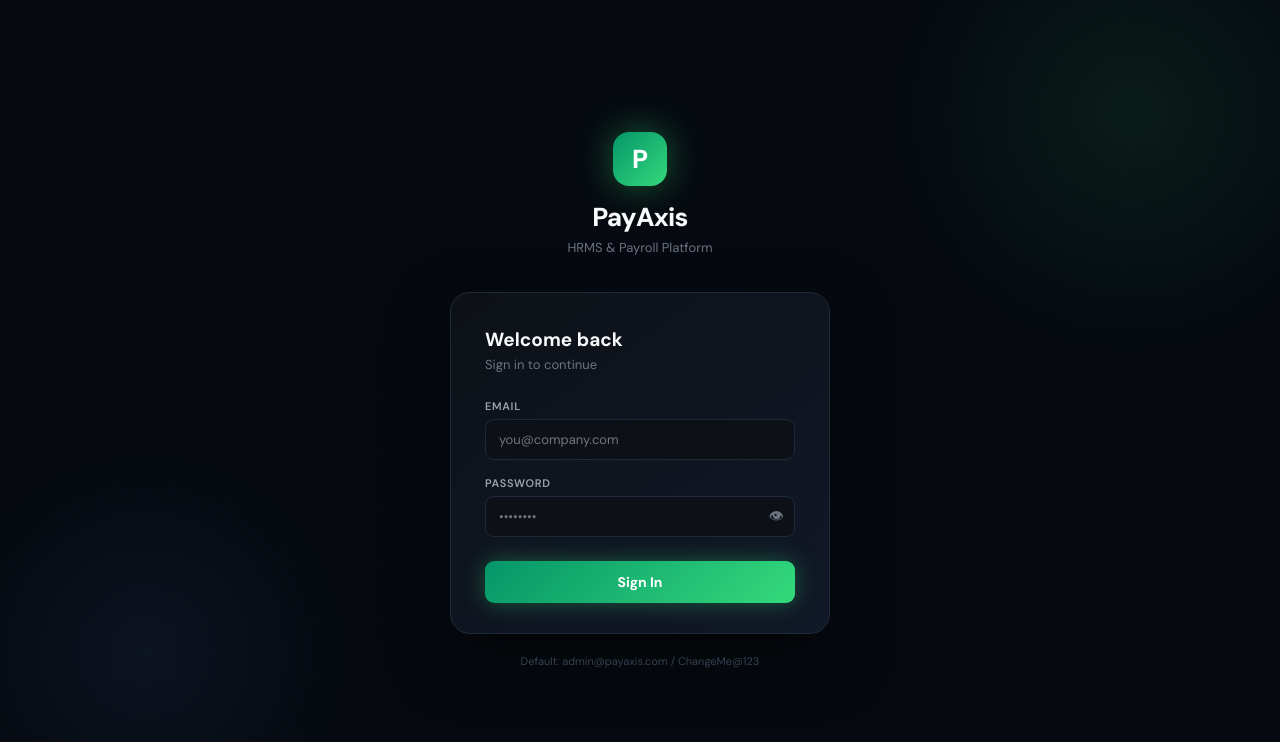
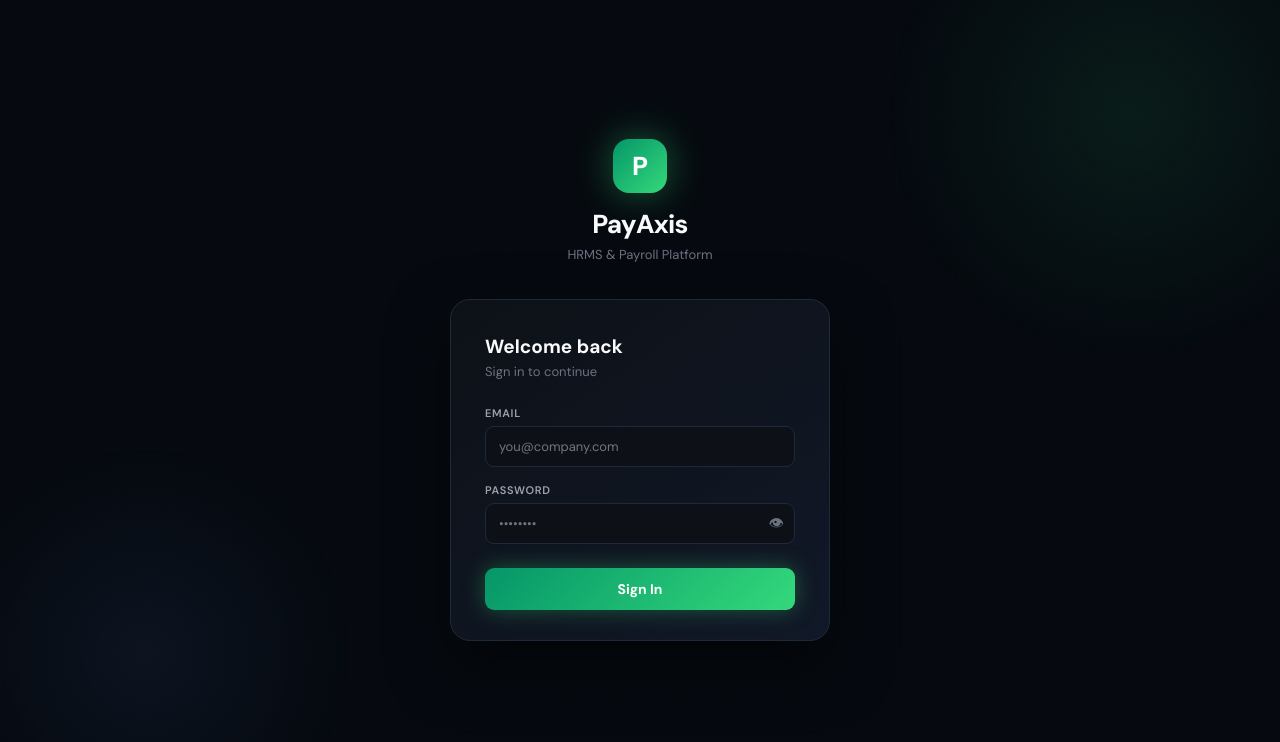
Before and after one commit to HarsH-v45/PAYAXIS, a React (Vite) app in the folder frontend/: page /login in a window 1280 px wide. Shown: the top 742 px of the page. Built offline with nearby package versions, Linux system fonts and the light colour scheme; a web font is replaced by a local one.

Commit message:
Updated login page

```diff
--- a/frontend/src/pages/Login.jsx
+++ b/frontend/src/pages/Login.jsx
@@ -81,7 +81,7 @@ export default function Login() {
         </div>
 
         <p style={{ textAlign:"center", color:"#374151", fontSize:11, marginTop:20 }}>
-          Default: admin@payaxis.com / ChangeMe@123
+
         </p>
       </div>
     </div>
```
